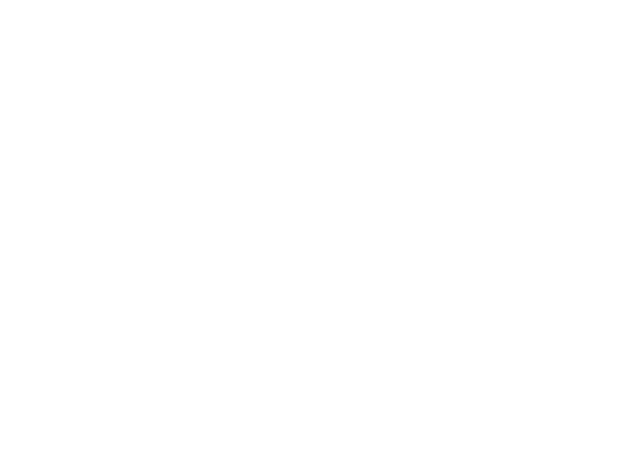
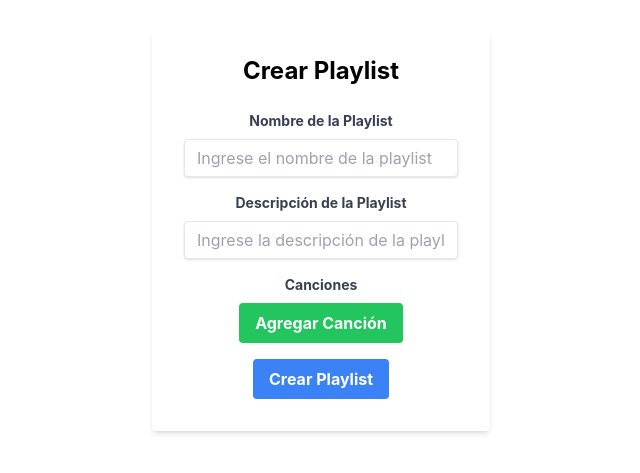
Before and after one commit to Roberto640Alvarado/Playlist_JAVA, a React (Create React App) app in the folder app/taller4/: page /createplaylist in a window 1280 px wide. Before the commit this address had no page. Shown: the part 161-634 px from the top of the page, without its empty margins (319-959 px from the left). Built offline with nearby package versions, Linux system fonts and the light colour scheme; the HTML template or start-up script is replaced by a standard one.

Commit message:
⚡️Add: component Create Playlist

```diff
--- /dev/null
+++ b/app/taller4/src/pages/CreatePlaylist.jsx
@@ -0,0 +1,123 @@
+import React, { useState } from 'react';
+
+const CreatePlaylist = () => {
+  const [playlistName, setPlaylistName] = useState('');
+  const [playlistDescription, setPlaylistDescription] = useState('');
+  const [songs, setSongs] = useState([]);
+
+  const handlePlaylistNameChange = (e) => {
+    setPlaylistName(e.target.value);
+  };
+
+  const handlePlaylistDescriptionChange = (e) => {
+    setPlaylistDescription(e.target.value);
+  };
+
+  const handleSongChange = (e, index) => {
+    const updatedSongs = [...songs];
+    updatedSongs[index] = e.target.value;
+    setSongs(updatedSongs);
+  };
+
+  const handleAddSong = () => {
+    setSongs([...songs, '']);
+  };
+
+  const handleRemoveSong = (index) => {
+    const updatedSongs = [...songs];
+    updatedSongs.splice(index, 1);
+    setSongs(updatedSongs);
+  };
+
+  const handleSubmit = (e) => {
+    e.preventDefault();
+
+    // Realizar lógica de creación de la playlist o enviar datos a un servidor
+
+    // Reiniciar los campos del formulario
+    setPlaylistName('');
+    setPlaylistDescription('');
+    setSongs([]);
+  };
+
+  return (
+    <div className="flex justify-center items-center h-screen">
+      <form className="bg-white shadow-md rounded px-8 pt-6 pb-8 mb-4" onSubmit={handleSubmit}>
+        <h2 className="text-2xl text-center font-bold mb-6">Crear Playlist</h2>
+
+        <div className="mb-4">
+          <label className="block text-gray-700 text-sm font-bold mb-2" htmlFor="playlistName">
+            Nombre de la Playlist
+          </label>
+          <input
+            className="shadow appearance-none border rounded w-full py-2 px-3 text-gray-700 leading-tight focus:outline-none focus:shadow-outline"
+            id="playlistName"
+            type="text"
+            placeholder="Ingrese el nombre de la playlist"
+            value={playlistName}
+            onChange={handlePlaylistNameChange}
+            required
+          />
+        </div>
+
+        <div className="mb-4">
+          <label className="block text-gray-700 text-sm font-bold mb-2" htmlFor="playlistDescription">
+            Descripción de la Playlist
+          </label>
+          <input
+            className="shadow appearance-none border rounded w-full py-2 px-3 text-gray-700 leading-tight focus:outline-none focus:shadow-outline"
+            id="playlistDescription"
+            type="text"
+            placeholder="Ingrese la descripción de la playlist"
+            value={playlistDescription}
+            onChange={handlePlaylistDescriptionChange}
+            required
+          />
+        </div>
+
+        <div className="mb-4">
+          <label className="block text-gray-700 text-sm font-bold mb-2" htmlFor="songs">
+            Canciones
+          </label>
+          {songs.map((song, index) => (
+            <div className="flex mb-2" key={index}>
+              <input
+                className="shadow appearance-none border rounded w-full py-2 px-3 text-gray-700 leading-tight focus:outline-none focus:shadow-outline"
+                type="text"
+                placeholder="Ingrese una canción"
+                value={song}
+                onChange={(e) => handleSongChange(e, index)}
+                required
+              />
+              <button
+                className="ml-2 bg-red-500 hover:bg-red-700 text-white font-bold py-2 px-4 rounded focus:outline-none focus:shadow-outline"
+                type="button"
+                onClick={() => handleRemoveSong(index)}
+              >
+                Eliminar
+              </button>
+            </div>
+          ))}
+          <button
+            className="bg-green-500 hover:bg-green-700 text-white font-bold py-2 px-4 rounded focus:outline-none focus:shadow-outline"
+            type="button"
+            onClick={handleAddSong}
+          >
+            Agregar Canción
+          </button>
+        </div>
+
+        <div className="flex items-center justify-center">
+          <button
+            className="bg-blue-500 hover:bg-blue-700 text-white font-bold py-2 px-4 rounded focus:outline-none focus:shadow-outline"
+            type="submit"
+          >
+            Crear Playlist
+          </button>
+        </div>
+      </form>
+    </div>
+  );
+};
+
+export default CreatePlaylist;
--- a/app/taller4/src/routers/AppRouter.js
+++ b/app/taller4/src/routers/AppRouter.js
@@ -4,6 +4,7 @@ import Login from "../pages/Login";
 import AllPlaylist from "../pages/AllPlaylist";
 import Allsongs from "../pages/Allsongs";
 import Register from "../pages/Register";
+import CreatePlaylist from "../pages/CreatePlaylist";
 import { Navbar } from "../components/Navbar";
 
 export const AppRouter = () => {
@@ -15,6 +16,7 @@ export const AppRouter = () => {
           <Route path="/login" element={<Login />} />
           <Route path="/allplaylist" element={<AllPlaylist />} />
           <Route path="/allsongs" element={<Allsongs/>} />
+          <Route path="/createplaylist" element={<CreatePlaylist/>} />
         </Routes>
       </div>
     </Router>
```
